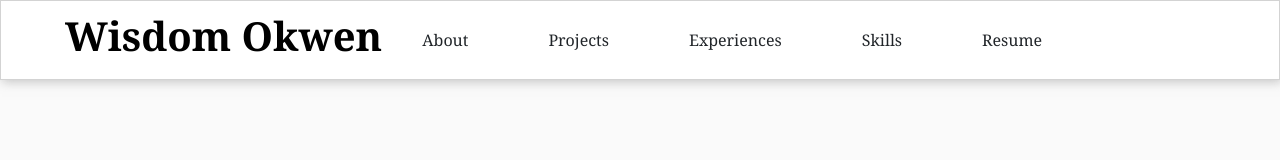
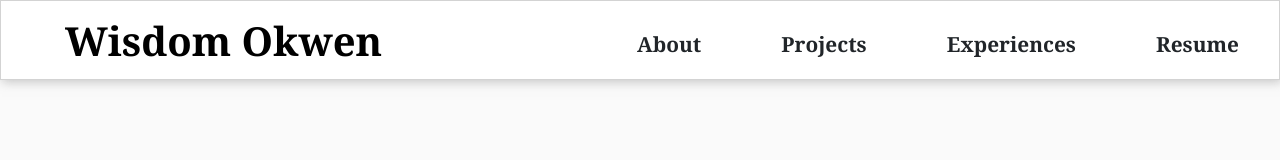
Before and after one commit to wokwen/website, a React (Create React App) app in the folder frontend/: page / in a window 1280 px wide. Shown: the top 160 px of the page. Built offline with nearby package versions, Linux system fonts and the light colour scheme.

Commit message:
Re-arrange navbar items

```diff
--- a/frontend/src/components/about/TypeWriter.jsx
+++ b/frontend/src/components/about/TypeWriter.jsx
@@ -21,7 +21,7 @@ const Typewriter = ({ text, delay, styles, workDomains }) => {
     if (workDomains && (currentIndex >= text.length)) {
       setActivateReactTyped(true);
     }
-  }, [currentIndex, text, workDomains])
+  }, [currentIndex, text, workDomains]);
 
   const iDoStyles =  {
     textAlign: 'center',
--- a/frontend/src/components/navbar/Navbar.css
+++ b/frontend/src/components/navbar/Navbar.css
@@ -13,8 +13,7 @@ nav {
     display: flex;
     justify-content: space-between;
     align-items: center;
-    height: 100%;
-    overflow: hidden;
+    width: 100%;
 }
 
 .nav-links {
@@ -25,8 +24,8 @@ nav {
     color: rgb(5, 11, 128);
     margin: 20px 40px;
     text-decoration: none;
-    font-size: x-large;
-    font-weight: 800;
+    font-size: 1.3rem !important;
+    font-weight: 900 !important;
 }
 
 nav #name {
--- a/frontend/src/components/navbar/Navbar.jsx
+++ b/frontend/src/components/navbar/Navbar.jsx
@@ -10,7 +10,6 @@ function Navbar() {
                     <a href="#about" className="nav-link">About</a>
                     <a href="#projects" className="nav-link">Projects</a>
                     <a href="#experiences" className="nav-link">Experiences</a>
-                    <a href="#skills" className="nav-link">Skills</a>
                     <a href="https://drive.google.com/file/d/1i9hknt0d2bPmKYwxHqnJXHnh8LjkAO5W/view?usp=drive_link" className="nav-link" target="_blank">
                         Resume
                     </a>
```
